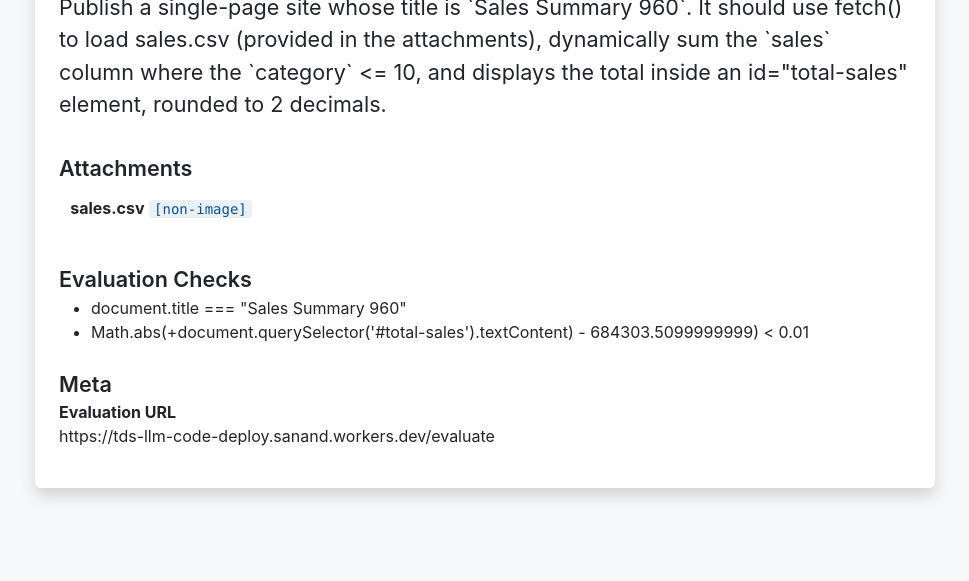
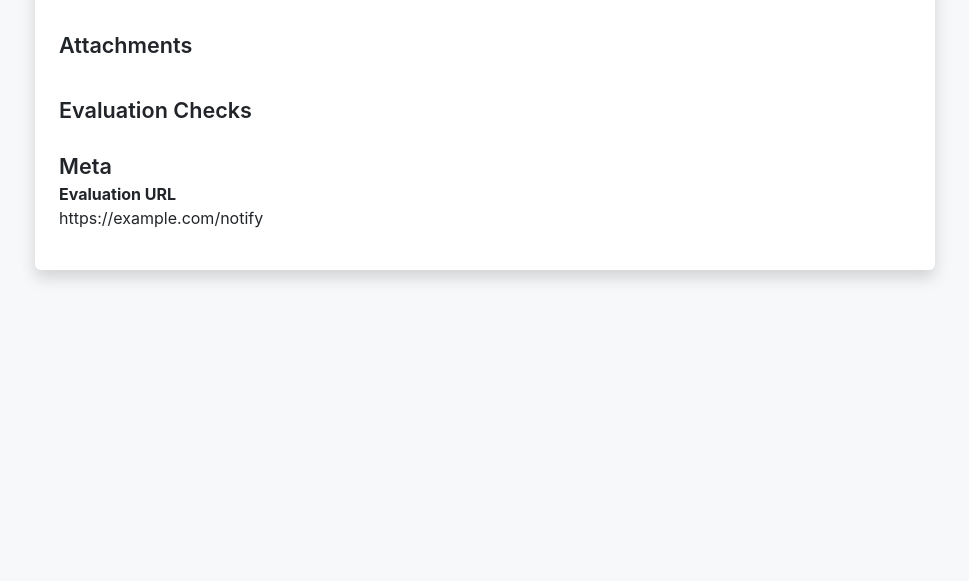
Before and after one commit to AjmalMIITM/Project-LLM-Code-Deployment, a plain HTML site: page index.html in a window 1280 px wide. Shown: the part 219-800 px from the top of the page, without its empty margins (155-1124 px from the left). Drawn offline with nearby package versions, Linux system fonts and the light colour scheme.

Commit message:
Build for task license-fix-test round 1

```diff
--- a/index.html
+++ b/index.html
@@ -18,32 +18,28 @@
 <body>
 <div class="container shadow rounded bg-white p-4">
   <div class="mb-3">
-    <span class="badge label bg-primary">Task: SumOfSales</span>
+    <span class="badge label bg-primary">Task: license-fix-test</span>
     <span class="badge label bg-success">Round: 1</span>
-    <span class="badge label bg-info text-dark">Nonce: 0199ed68-ae8e-703c-b41d-6b69dd67fcec</span>
-    <span class="badge label bg-secondary">Email: 24f2004489@ds.study.iitm.ac.in</span>
+    <span class="badge label bg-info text-dark">Nonce: L002</span>
+    <span class="badge label bg-secondary">Email: test@example.com</span>
   </div>
   <div class="brief-header">Task Brief</div>
-  <div class="mb-4" style="font-size:1.35rem;">
-Publish a single-page site whose title is `Sales Summary 960`.
-It should use fetch() to load sales.csv (provided in the attachments),
-dynamically sum the `sales` column where the `category` <= 10,
-and displays the total inside an id="total-sales" element, rounded to 2 decimals.</div>
+  <div class="mb-4" style="font-size:1.35rem;">Testing complete MIT license</div>
   <div id="attachments-section">
     <div class="section-title">Attachments</div>
     <div id="attachments-list" class="d-flex flex-wrap">
-<div style="margin:.7em;"><b>sales.csv</b> <code>[non-image]</code></div>
+
     </div>
   </div>
   <div id="checks-section">
     <div class="section-title">Evaluation Checks</div>
     <ul id="checks-list">
-<li>document.title === "Sales Summary 960"</li><li>Math.abs(+document.querySelector('#total-sales').textContent) - 684303.5099999999) < 0.01</li>
+
     </ul>
   </div>
   <div class="section-title mt-4">Meta</div>
   <dl>
-    <dt>Evaluation URL</dt><dd>https://tds-llm-code-deploy.sanand.workers.dev/evaluate</dd>
+    <dt>Evaluation URL</dt><dd>https://example.com/notify</dd>
   </dl>
 </div>
 </body>
```
